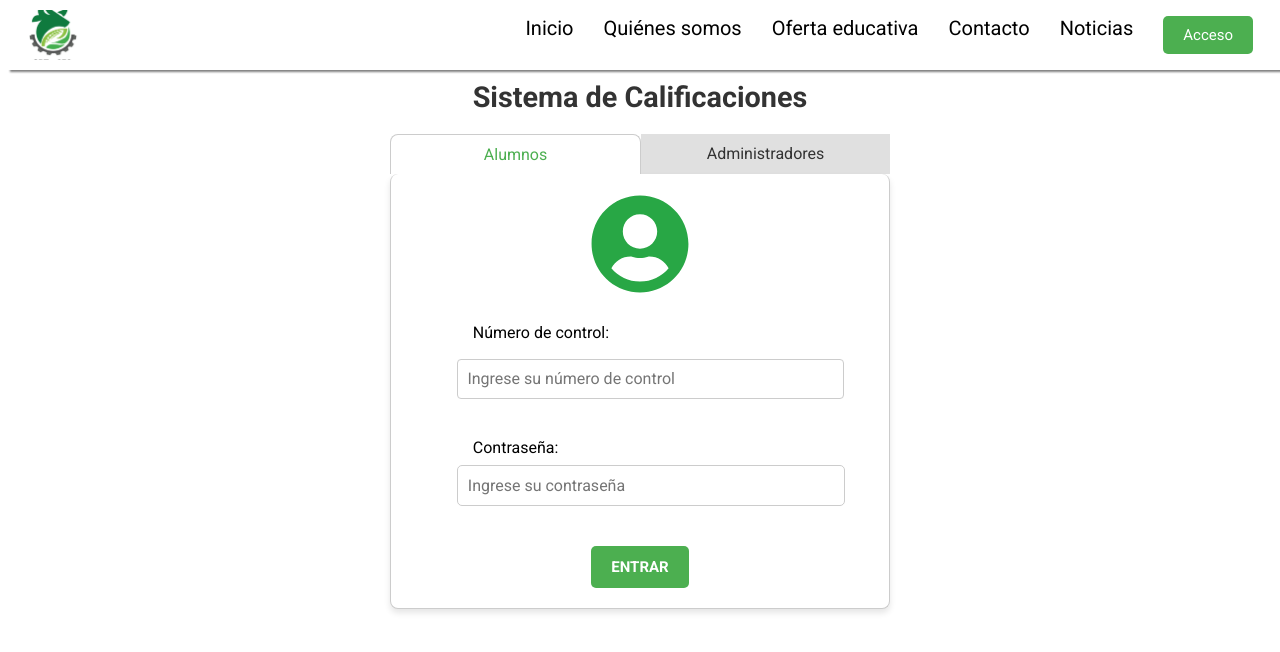
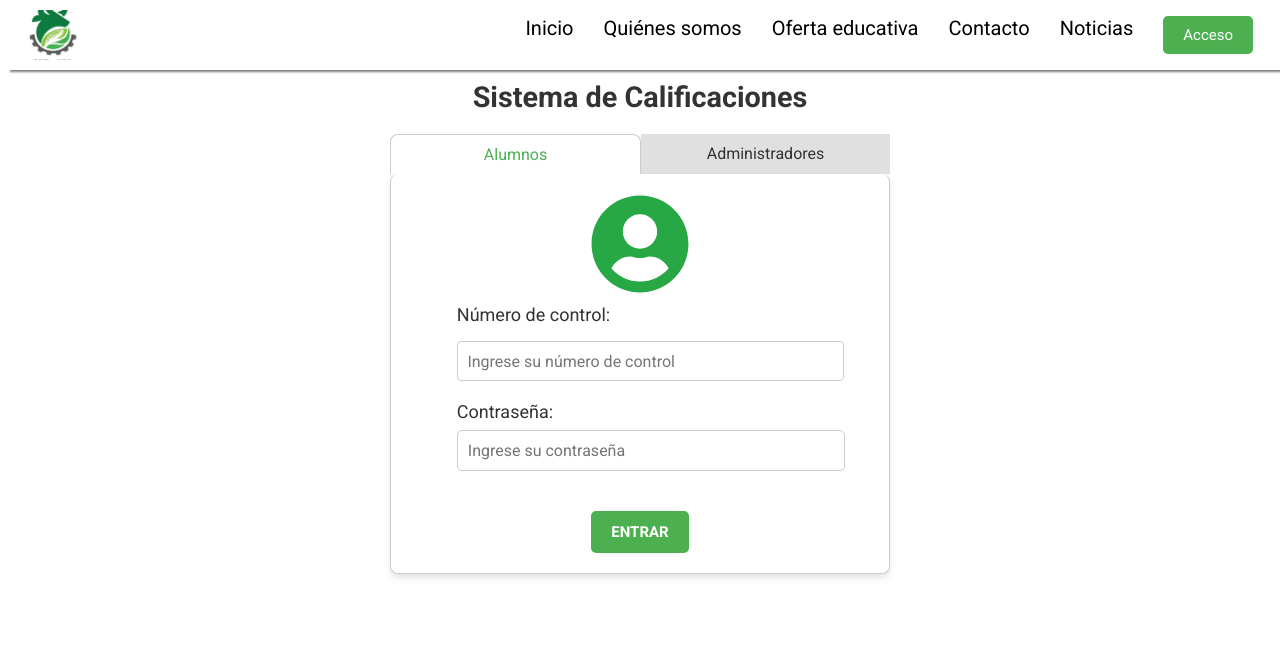
Before and after one commit to FernandoIvan10/SICA239, a React (Vite) app in the folder client/: page /SICA/iniciar-sesion in a window 1280 px wide. Shown: the top 652 px of the page. Built offline with nearby package versions, Linux system fonts and the light colour scheme.

Commit message:
Se modificó el CSS del componente Fomulario

```diff
--- a/client/src/assets/styles/global.css
+++ b/client/src/assets/styles/global.css
@@ -15,3 +15,14 @@ p{
     white-space: pre-line;
     text-align: justify;
 }
+
+input {
+    font-family: 'Roboto';
+}
+
+.input-label{
+    font-family: 'Roboto';
+    font-size: 18px;
+    margin-bottom: 0;
+    font-weight: 100;
+}
--- a/client/src/components/sica/Bienvenida/Bienvenida.jsx
+++ b/client/src/components/sica/Bienvenida/Bienvenida.jsx
@@ -8,7 +8,7 @@ export default function Bienvenida(props){
     <div className='contenedor-bienvenida'>
         <h2>¡Bienvenido, {props.nombre}!</h2>
         <p>{props.descripcion}</p>
-        <div className="contenedor-botones">
+        <div className='contenedor-botones'>
             <Link
                 to={props.linkBoton1}
                 className='boton'>
--- a/client/src/components/sica/Formulario/Formulario.css
+++ b/client/src/components/sica/Formulario/Formulario.css
@@ -1 +1,7 @@
 @import url('https://fonts.googleapis.com/css2?family=Roboto:wght@400;500;700&display=swap');
+
+.formulario-campo{
+    display: flex;
+    flex-direction: column;
+    gap: 0.5rem;
+}
--- a/client/src/components/sitio_web/Input/Input.jsx
+++ b/client/src/components/sitio_web/Input/Input.jsx
@@ -1,8 +1,10 @@
+import '../../../assets/styles/global.css'
+
 // Componente que renderiza un campo básico de entrada de datos
 export default function Input(props){
     return(
         <div className={props.className}>
-            <p>{props.texto}</p>
+            <label className='input-label'>{props.texto}</label>
             <input
                 type={props.type}
                 placeholder={props.placeholder}
```
Also changed, not shown: client/src/components/sica/Formulario/Formulario.jsx (+10 -9 lines).
